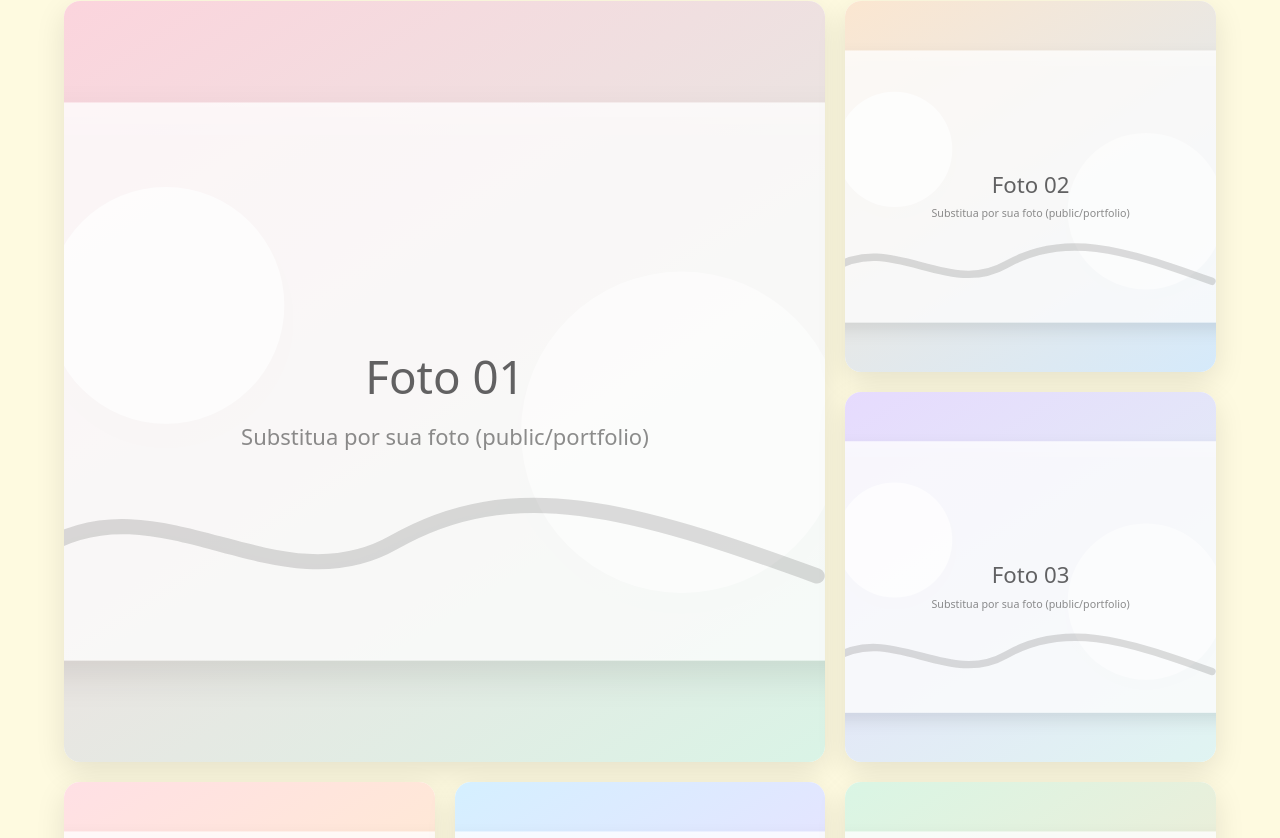
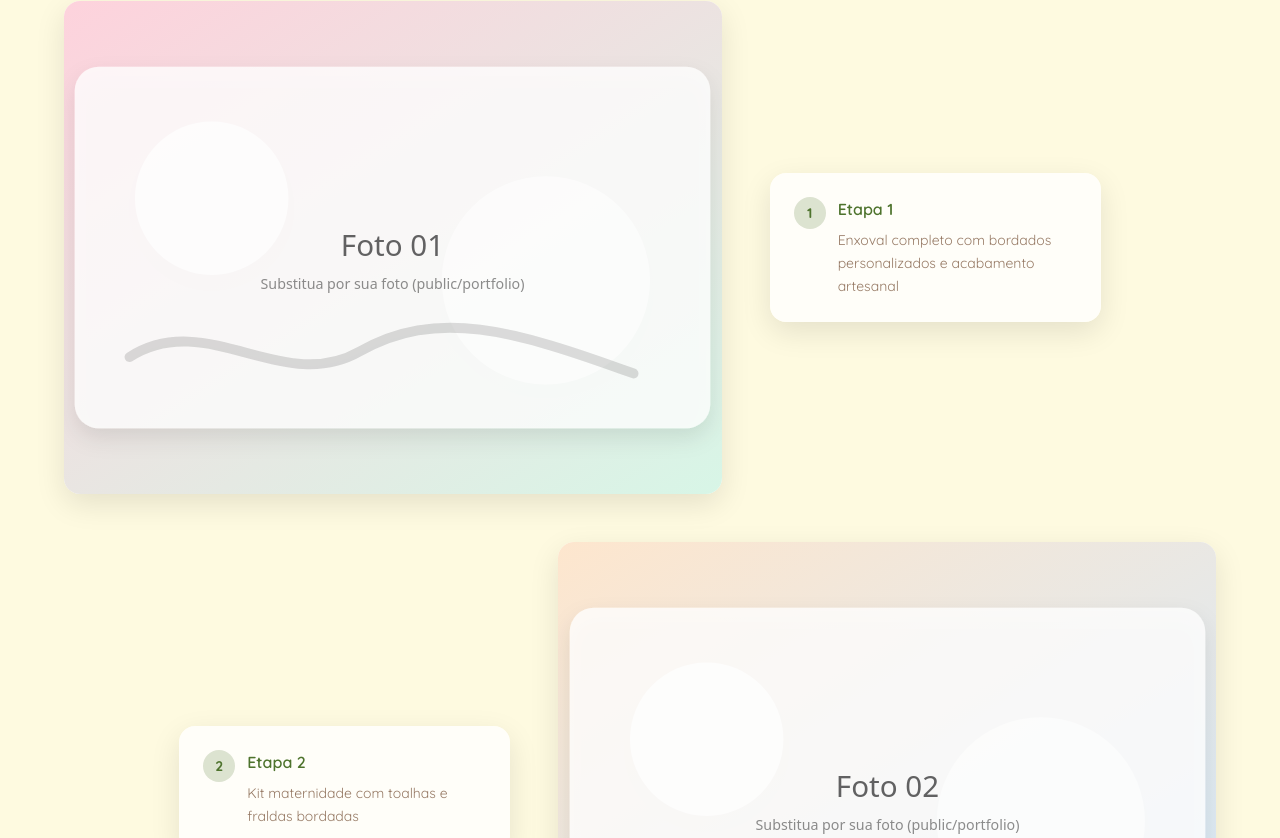
Before and after one commit to lucasrangel2005/landingpage-atelie, a Next.js app: page / in a window 1280 px wide. Shown: the part 1502-2340 px from the top of the page. Built offline with nearby package versions, Linux system fonts and the light colour scheme; a web font is replaced by a local one.

Commit message:
feat: enhance gallery component with hover effects and image descriptions

```diff
--- a/components/sections/gallery.tsx
+++ b/components/sections/gallery.tsx
@@ -1,10 +1,13 @@
 "use client";
 
+import { useState } from "react";
 import Image from "next/image";
-import { motion } from "framer-motion";
+import { motion, AnimatePresence } from "framer-motion";
 import { site } from "@/lib/site";
 
 export function Gallery() {
+  const [hoveredIndex, setHoveredIndex] = useState<number | null>(null);
+
   return (
     <section id="galeria" className="bg-paper px-6 py-16 overflow-hidden">
       <div className="mx-auto max-w-6xl">
@@ -23,30 +26,41 @@ export function Gallery() {
           </p>
         </motion.div>
 
-        <div className="mt-10 grid grid-cols-2 gap-4 md:grid-cols-3 md:gap-5">
-          {site.gallery.images.map((img, idx) => (
+        <div className="mt-10 space-y-8 md:space-y-12">
+          {site.gallery.images.map((img, idx) => {
+            const isEven = idx % 2 === 0;
+            return (
               <motion.div
                 key={img.src + idx}
-              initial={{ opacity: 0, y: 40, scale: 0.9 }}
-              whileInView={{ opacity: 1, y: 0, scale: 1 }}
-              whileHover={{ scale: 1.05, rotate: idx % 2 === 0 ? 1 : -1 }}
+                initial={{ opacity: 0, x: isEven ? -60 : 60, y: 40 }}
+                whileInView={{ opacity: 1, x: 0, y: 0 }}
                 viewport={{ once: true, margin: "-80px" }}
                 transition={{
-                duration: 0.6,
-                delay: Math.min(idx, 5) * 0.08,
+                  duration: 0.7,
+                  delay: idx * 0.1,
                   ease: [0.25, 0.1, 0.25, 1]
                 }}
-              className={
-                idx === 0
-                  ? "relative col-span-2 overflow-hidden rounded-2xl bg-white shadow-soft md:col-span-2 md:row-span-2 hover:shadow-2xl transition-all duration-500 cursor-pointer"
-                  : "relative overflow-hidden rounded-2xl bg-white shadow-soft hover:shadow-2xl transition-all duration-500 cursor-pointer"
-              }
+                className={`flex flex-col md:flex-row items-center gap-6 ${
+                  isEven ? "md:flex-row" : "md:flex-row-reverse"
+                }`}
+                style={{
+                  marginLeft: isEven ? '0' : 'auto',
+                  marginRight: isEven ? 'auto' : '0',
+                  maxWidth: '90%',
+                }}
               >
-              <div className={idx === 0 ? "aspect-[16/10] md:aspect-[16/9] overflow-hidden" : "aspect-square overflow-hidden"}>
+                <motion.div
+                  onHoverStart={() => setHoveredIndex(idx)}
+                  onHoverEnd={() => setHoveredIndex(null)}
+                  whileHover={{ scale: 1.05, y: -10 }}
+                  transition={{ duration: 0.3 }}
+                  className="relative w-full md:w-2/3 overflow-hidden rounded-2xl bg-white shadow-soft hover:shadow-2xl transition-all duration-500 cursor-pointer group"
+                >
+                  <div className="aspect-[4/3] overflow-hidden">
                     <motion.div
                       whileHover={{ scale: 1.1 }}
                       transition={{ duration: 0.6, ease: "easeOut" }}
-                  className="w-full h-full"
+                      className="w-full h-full relative"
                     >
                       <Image
                         src={img.src}
@@ -54,10 +68,51 @@ export function Gallery() {
                         fill
                         className="object-cover"
                       />
+                      <div className="absolute inset-0 bg-gradient-to-t from-black/40 via-transparent to-transparent opacity-0 group-hover:opacity-100 transition-opacity duration-300" />
                     </motion.div>
                   </div>
+
+                  <AnimatePresence>
+                    {hoveredIndex === idx && (
+                      <motion.div
+                        initial={{ opacity: 0, y: 10 }}
+                        animate={{ opacity: 1, y: 0 }}
+                        exit={{ opacity: 0, y: 10 }}
+                        transition={{ duration: 0.2 }}
+                        className="absolute bottom-4 left-4 right-4 bg-white/95 backdrop-blur-sm rounded-xl p-4 shadow-xl"
+                      >
+                        <p className="text-sm text-ink/80 font-medium">
+                          {img.description}
+                        </p>
                       </motion.div>
-          ))}
+                    )}
+                  </AnimatePresence>
+                </motion.div>
+
+                <motion.div
+                  initial={{ opacity: 0 }}
+                  whileInView={{ opacity: 1 }}
+                  viewport={{ once: true }}
+                  transition={{ duration: 0.5, delay: idx * 0.1 + 0.2 }}
+                  className={`w-full md:w-1/3 bg-white/80 backdrop-blur-sm rounded-2xl p-6 shadow-soft ${
+                    isEven ? "md:ml-6" : "md:mr-6"
+                  }`}
+                >
+                  <div className="flex items-start gap-3">
+                    <div className="flex-shrink-0 w-8 h-8 rounded-full bg-sage/20 flex items-center justify-center">
+                      <span className="text-sage font-bold text-sm">{idx + 1}</span>
+                    </div>
+                    <div>
+                      <h3 className="font-semibold text-sage mb-2">Etapa {idx + 1}</h3>
+                      <p className="text-sm text-ink/70 leading-relaxed">
+                        {img.description}
+                      </p>
+                    </div>
+                  </div>
+                </motion.div>
+              </motion.div>
+            );
+          })}
         </div>
       </div>
     </section>
--- a/lib/site.ts
+++ b/lib/site.ts
@@ -37,12 +37,12 @@ export const site = {
     title: "TRABALHOS",
     subtitle: "Algumas ideias para inspirar (troque pelas fotos reais depois).",
     images: [
-      { src: "/portfolio/01.svg", alt: "Trabalho 1" },
-      { src: "/portfolio/02.svg", alt: "Trabalho 2" },
-      { src: "/portfolio/03.svg", alt: "Trabalho 3" },
-      { src: "/portfolio/04.svg", alt: "Trabalho 4" },
-      { src: "/portfolio/05.svg", alt: "Trabalho 5" },
-      { src: "/portfolio/06.svg", alt: "Trabalho 6" },
+      { src: "/portfolio/01.svg", alt: "Trabalho 1", description: "Enxoval completo com bordados personalizados e acabamento artesanal" },
+      { src: "/portfolio/02.svg", alt: "Trabalho 2", description: "Kit maternidade com toalhas e fraldas bordadas" },
+      { src: "/portfolio/03.svg", alt: "Trabalho 3", description: "Peças decorativas para quarto de bebê com tema safari" },
+      { src: "/portfolio/04.svg", alt: "Trabalho 4", description: "Conjunto de lençóis e fronhas com apliques delicados" },
+      { src: "/portfolio/05.svg", alt: "Trabalho 5", description: "Mantas e almofadas personalizadas com nome do bebê" },
+      { src: "/portfolio/06.svg", alt: "Trabalho 6", description: "Kit higiene completo com detalhes em renda e laços" },
     ],
   },
 
```
Lines whose indentation alone changed are shown as unchanged.
